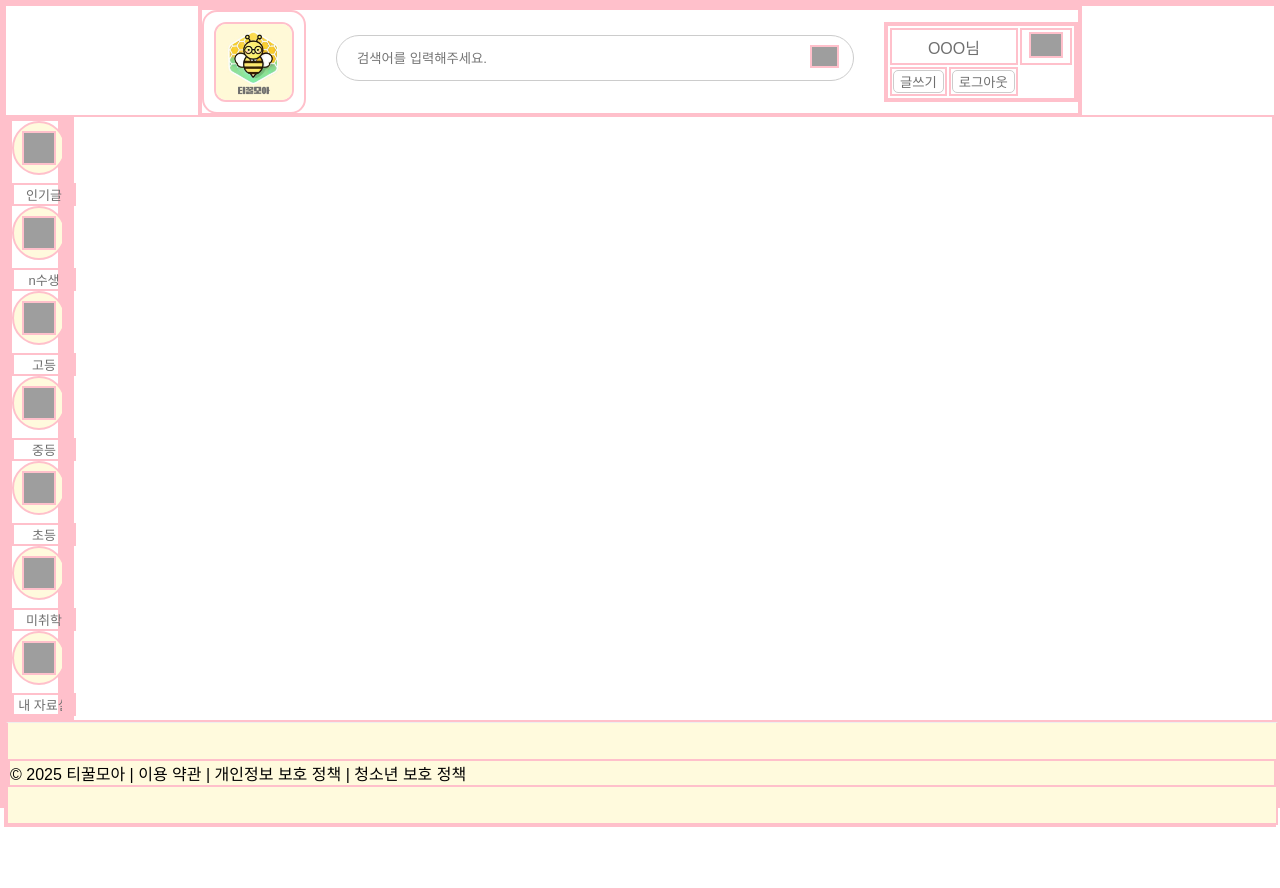
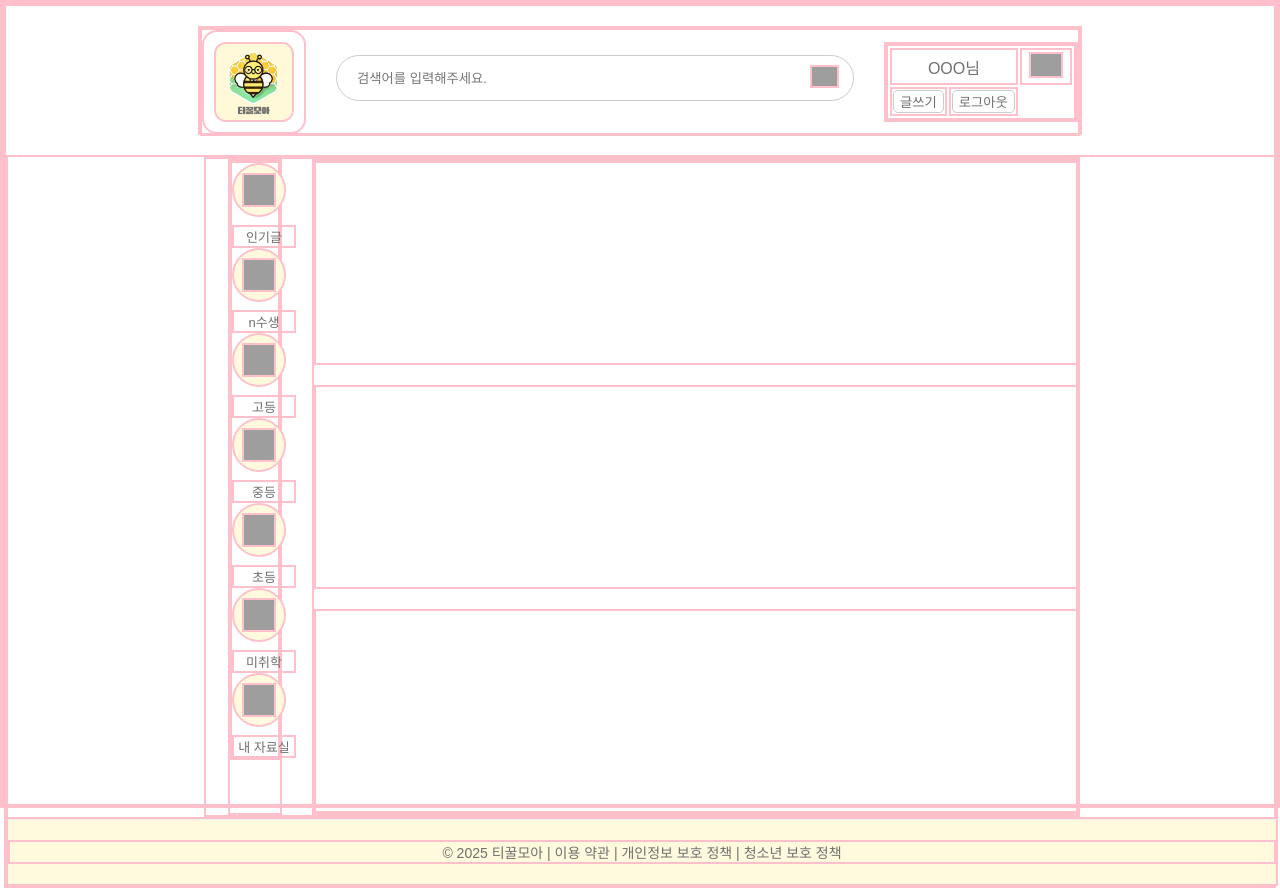
Before and after one commit to hoonee-math/Teachers_2_Market, a Java web app: page / in a window 1280 px wide. Before the commit the page ends 827 px from the top, so only its background shows below. Run offline with Tomcat 11, a stand-in JSP engine, Linux system fonts and the light colour scheme; grey boxes are pictures that could not be loaded.

Commit message:
gh/완료/기본 ui 생성 완료

```diff
--- a/src/main/webapp/index.jsp
+++ b/src/main/webapp/index.jsp
@@ -20,6 +20,63 @@
     <!-- 5. 외부 라이브러리 -->
 	<script src="https://code.jquery.com/jquery-3.7.1.min.js"></script>
 
+	<!-- head 영역에 들어갈 style -->
+	<style>
+	/* 전체 레이아웃 설정 */
+	*{
+		border: 2px solid pink
+	}
+	#wrap {
+	    min-height: 100vh;
+	    display: flex;
+	    flex-direction: column;
+	}
+
+	/* main 영역 전체 스타일 */
+	.main {
+	    width: 100%;
+	    flex: 1; /* footer를 위한 공간 확보 */
+	}
+
+	/* main 컨테이너 - header와 동일한 너비(880px) 유지 */
+	.main-container {
+	    width: 850px;
+	    margin: 0 auto;
+	    display: flex;
+	    gap: 30px; /* sidebar와 콘텐츠 사이 간격 조정 */
+	    padding-left: 22px; /* sidebar를 살짝 오른쪽으로 이동 */
+	}
+
+	/* 메인 콘텐츠 영역 */
+	.main-content {
+	    flex: 1;
+	    display: flex;
+	    flex-direction: column;
+	    gap: 20px; /* 섹션 간 간격 */
+	}
+
+	/* 각 섹션 스타일 */
+	.main-section {
+	    width: 100%;
+	    min-height: 200px; /* 임시 높이 - 실제 콘텐츠에 맞게 조정 필요 */
+	}
+
+	/* footer 스타일 */
+	footer {
+	    width: 100%;
+	    padding: 20px 0;
+	    margin-top: auto; /* 컨텐츠가 적을 때 하단에 고정 */
+	    background-color: #fffadd;
+	    border-top: 1px solid #eee;
+	    text-align: center;
+	    font-size: 14px;
+	    color: #6f6f6f;
+	}
+
+	footer p {
+	    margin: 0;
+	}
+	</style>
 </head>
 <body>
     <!-- 콘텐츠 영역 -->
@@ -64,49 +121,30 @@
 		</header>
 
         <!-- 메인 콘텐츠 -->
-        <main style="display:flex">
-			<jsp:include page="/WEB-INF/views/common/sidebar.jsp"/>
-            <!-- 페이지 내용 -->
-            <section class="row main-container">
-            </section>
-            <section class="row main-container">
-            </section>
-            <section class="row main-container">
-            </section>
+        <main class="main">
+		    <div class="main-container">
+		        <!-- sidebar include -->
+		        <jsp:include page="/WEB-INF/views/common/sidebar.jsp"/>
 
+		        <!-- 콘텐츠 영역 -->
+		        <div class="main-content">
+		            <section class="row main-section">
+		                <!-- 섹션 1 -->
+		            </section>
+		            <section class="row main-section">
+		                <!-- 섹션 2 -->
+		            </section>
+		            <section class="row main-section">
+		                <!-- 섹션 3 -->
+		            </section>
+		        </div>
+		    </div>
         </main>
 
         <!-- 푸터 include -->
 
 
-		<style>
-		body {
-		    min-height: 100vh; /* 최소 높이를 뷰포트 높이로 설정 */
-		    display: flex;
-		    flex-direction: column;
-		}
 
-		.footer {
-		    width: 100%;
-		    padding: 20px 0; /* 상하 패딩만 적용 */
-		    background-color: #fffadd;
-		    border-top: 1px solid #eee;
-		}
-
-		/* footer 내부 컨텐츠 스타일 */
-		.footer-content {
-		    text-align: center;
-		    font-size: 14px;
-		    color: #6f6f6f;
-		}
-		.footer-content p {
-		    margin: 0;
-		}
-
-		*{
-			border : 2px solid pink;
-		}
-		</style>
 
 		<footer class="footer footer-contnet">
 			<p>© 2025 티꿀모아 | 이용 약관 | 개인정보 보호 정책 | 청소년 보호 정책</p>
--- a/src/main/webapp/resources/css/common/header.css
+++ b/src/main/webapp/resources/css/common/header.css
@@ -8,7 +8,7 @@ body {
     background-color: white;
 }
 .header {
-    margin: 0 auto;
+    margin: 20px auto;
     display: flex;
     flex-direction: column;
     width: 880px;
```
